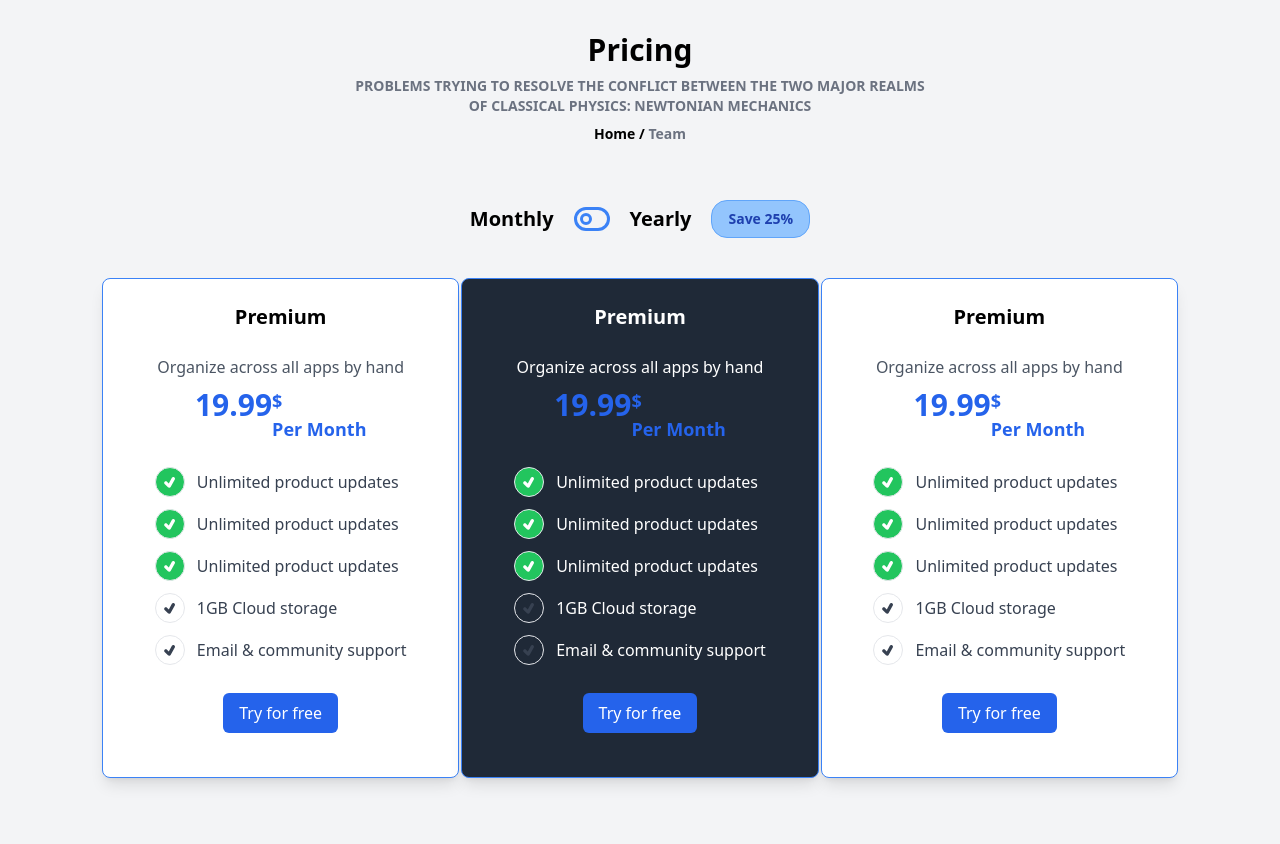
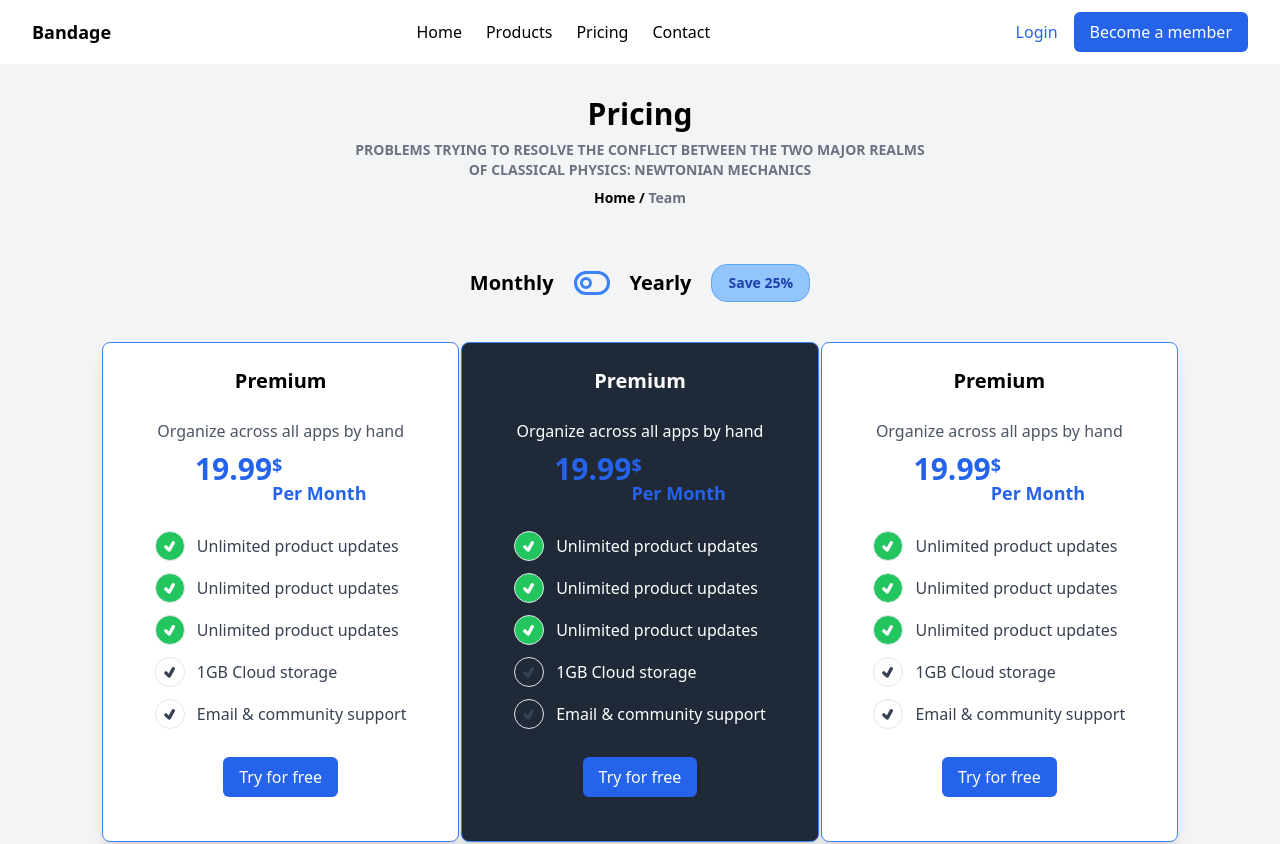
Before and after one commit to SalmanO7/Hackthon-Project, a Next.js app: page /price in a window 1280 px wide. Shown: the top 844 px of the page. Built offline with nearby package versions, Linux system fonts and the light colour scheme.

Commit message:
Complete E Commerce Project

```diff
--- a/app/price/page.tsx
+++ b/app/price/page.tsx
@@ -1,12 +1,14 @@
 import React from "react";
 import PriceHome from "../components/Price/PriceHome";
 import PriceFAQ from "../components/Price/PriceFAQ";
+import AboutNavbar from "../pages/AboutNavbar";
 
 const pricing = () => {
   return (
     <>
+      <AboutNavbar />
       <PriceHome />
-      <PriceFAQ/>
+      <PriceFAQ />
     </>
   );
 };
```
